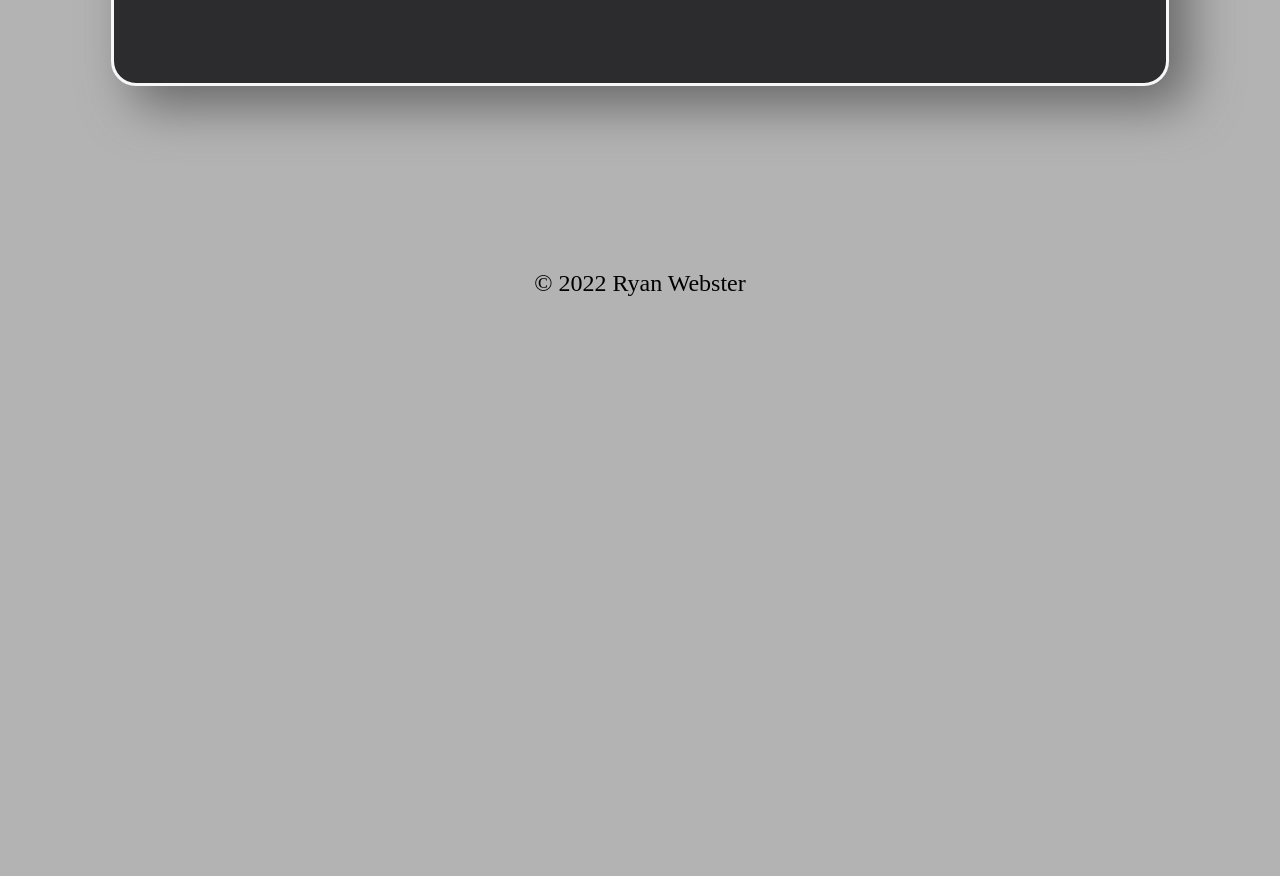
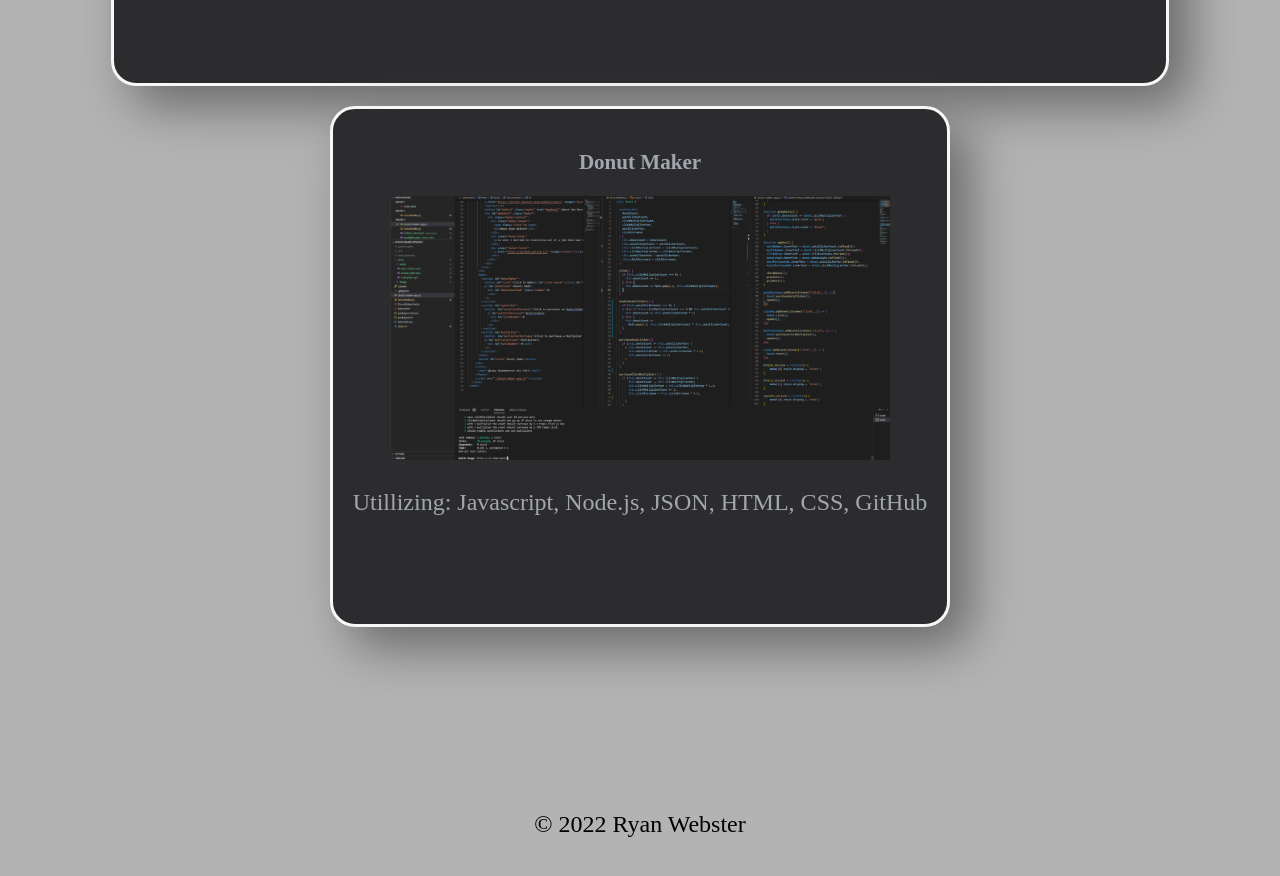
Before and after one commit to DevDad1/DevDad1.github.io, a plain HTML site: page index.html in a window 1280 px wide. Shown: the part 4786-5662 px from the top of the page. Before the commit the page ends 5150 px from the top, so only its background shows below. Drawn offline with Linux system fonts and the light colour scheme.

Commit message:
added donut clicker

```diff
--- a/index.html
+++ b/index.html
@@ -156,9 +156,7 @@
                 </p>
               </article>
             </a>
-            <a
-            href="https://github.com/2021-October-Java-PT/team-4-project"
-          >
+            <a href="https://github.com/2021-October-Java-PT/team-4-project">
               <article>
                 <h3>Full Stack Site</h3>
                 <img
@@ -167,7 +165,19 @@
                   id="img_link"
                 />
                 <p class="skills">
-                Utillizing: Java, TDD, Thymeleaf, HTML, CSS, MVC, Spring JPA, Relational Databases, GitHub, Agile / Scrum
+                  Utillizing: Java, TDD, Thymeleaf, HTML, CSS, MVC, Spring JPA,
+                  Relational Databases, GitHub, Agile / Scrum
+                </p>
+              </article>
+            </a>
+            <a
+              href="https://github.com/2021-October-Java-PT/donut-maker-DevDad1"
+            >
+              <article>
+                <h3>Donut Maker</h3>
+                <img src="Img/donutMaker.png" alt="Donut Maker" id="img_link" />
+                <p class="skills">
+                  Utillizing: Javascript, Node.js, JSON, HTML, CSS, GitHub
                 </p>
               </article>
             </a>
```
Also changed, not shown: Img/donutMaker.png (added). Lines whose indentation alone changed are shown as unchanged.
